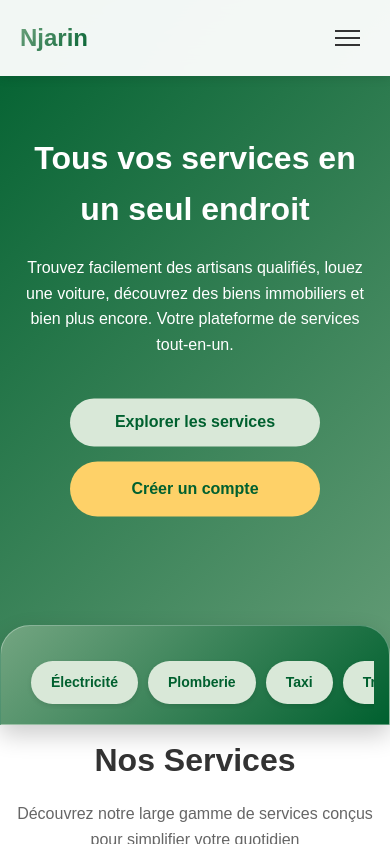
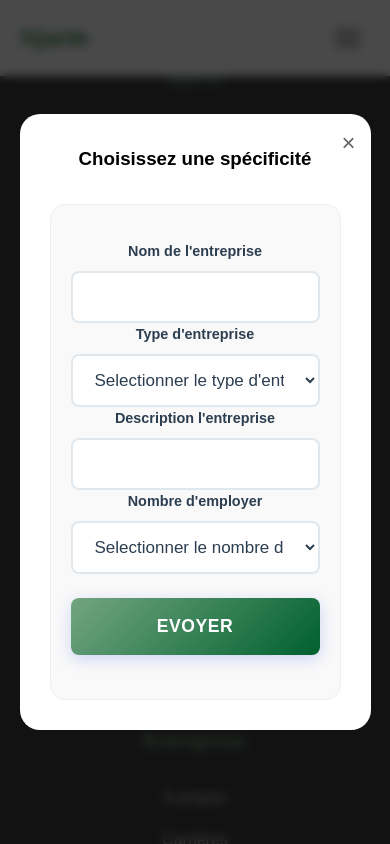
Before and after one commit to IbrahimaGueye97/njarin, an Angular app: page /prestataire in a window 390 px wide. Shown: the top 844 px of the page. Built offline with nearby package versions, Linux system fonts and the light colour scheme.

Commit message:
Test 6 change prestataire component

```diff
--- a/src/app/app.routes.ts
+++ b/src/app/app.routes.ts
@@ -5,6 +5,7 @@ import {RegisterComponentComponent} from './auth/register-component/register-com
 import {
   ServicesComponentComponent
 } from './artisans-depanneurs-services/services-component/services-component.component';
+import {PrestataireComponentComponent} from "./auth/prespataire-component/prestataire-component.component";
 
 export const routes: Routes = [
   {
@@ -27,6 +28,10 @@ export const routes: Routes = [
     component: ServicesComponentComponent
   },
   {
+    path: 'prestataire',
+    component: PrestataireComponentComponent
+  },
+  {
     path: '**',
     component: HomeComponentComponent
   }
--- /dev/null
+++ b/src/app/auth/prespataire-component/prestataire-component.component.css
@@ -0,0 +1,159 @@
+/* Popup Styles */
+.popup-overlay {
+    position: fixed;
+    top: 0;
+    left: 0;
+    right: 0;
+    bottom: 0;
+    background: rgba(0, 0, 0, 0.7);
+    display: flex;
+    justify-content: center;
+    align-items: center;
+    z-index: 1000;
+    backdrop-filter: blur(5px);
+}
+
+.popup-content {
+    background: white;
+    border-radius: 20px;
+    padding: 30px;
+    width: 90%;
+    max-width: 800px;
+    max-height: 90vh;
+    overflow-y: auto;
+    position: relative;
+    animation: popIn 0.3s ease-out;
+}
+
+@keyframes popIn {
+    from {
+        transform: scale(0.8);
+        opacity: 0;
+    }
+    to {
+        transform: scale(1);
+        opacity: 1;
+    }
+}
+
+.close-btn {
+    position: absolute;
+    top: 15px;
+    right: 15px;
+    font-size: 24px;
+    background: none;
+    border: none;
+    cursor: pointer;
+    color: #666;
+    transition: color 0.3s;
+}
+
+.close-btn:hover {
+    color: #333;
+}
+
+.popup-options {
+    display: grid;
+    grid-template-columns: repeat(auto-fit, minmax(200px, 1fr));
+    gap: 20px;
+    margin-top: 30px;
+}
+
+.option-card {
+    background: #f9f9f9;
+    border-radius: 15px;
+    padding: 20px;
+    text-align: center;
+    cursor: pointer;
+    transition: all 0.3s;
+    border: 1px solid #eee;
+}
+
+.option-card:hover {
+    background: #f0f0f0;
+    transform: translateY(-5px);
+    box-shadow: 0 5px 15px rgba(0, 0, 0, 0.1);
+}
+
+.option-icon {
+    font-size: 2.5rem;
+    display: block;
+    margin-bottom: 15px;
+}
+
+.form-input,
+.form-select {
+    width: 80%;
+    padding: 14px 18px;
+    font-size: 17px;
+    border: 2px solid #e1e8ed;
+    border-radius: 8px;
+    background: #ffffff;
+    color: #2c3e50;
+    transition: all 0.3s ease;
+    box-sizing: border-box;
+    outline: none;
+    /*font-family: inherit;*/
+}
+
+ label {
+    display: block;
+    font-size: 0.9rem;
+    font-weight: 600;
+    color: #2c3e50;
+    margin-bottom: 0.5rem;
+}
+
+.form-input:focus,
+.form-select:focus {
+    border-color: #00602F;
+    box-shadow: 0 0 0 3px rgba(102, 126, 234, 0.1);
+    transform: translateY(-1px);
+}
+
+.form-input::placeholder {
+    color: #D9E8D8;
+    font-weight: 400;
+}
+
+.btn-register {
+    width: 80%;
+    padding: 18px;
+    background: linear-gradient(135deg, #73A581 0%, #00602F 100%);
+    color: white;
+    border: none;
+    border-radius: 8px;
+    font-size: 1.1rem;
+    font-weight: 600;
+    cursor: pointer;
+    transition: all 0.3s ease;
+    text-transform: uppercase;
+    letter-spacing: 0.5px;
+    box-shadow: 0 4px 15px rgba(102, 126, 234, 0.3);
+    margin-bottom: 1.5rem;
+    margin-top: 1.5rem;
+}
+
+.btn-register:hover:not(:disabled) {
+    transform: translateY(-2px);
+    box-shadow: 0 6px 20px rgba(102, 126, 234, 0.4);
+}
+
+.btn-register:disabled {
+    background: #bdc3c7;
+    cursor: not-allowed;
+    box-shadow: none;
+    transform: none;
+}
+@media (max-width: 480px) {
+    .form-input,
+    .form-select,
+    .btn-register{
+        width: 100%;
+    }
+
+    .btn-register h1 {
+        font-size: 1.75rem;
+    }
+
+}
--- /dev/null
+++ b/src/app/auth/prespataire-component/prestataire-component.component.html
@@ -0,0 +1,43 @@
+<div id="popup" class="popup-overlay" *ngIf="showPopup.show">
+    <div class="popup-content">
+        <button class="close-btn" (click)="closePopup()">&times;</button>
+        <h3>Choisissez une spécificité</h3>
+        <div class="popup-options">
+
+            <!-- Options pour immobilier -->
+                <div class="option-card">
+                    <span class="option-icon"></span>
+<!--                    <h4>Nom de l'entreprise</h4>-->
+                    <label for="code">Nom de l'entreprise</label>
+                    <input type="text" class="form-input">
+                    <label for="code">Type d'entreprise</label>
+                    <select name="selected" id="" class="form-select">
+                        <option value="">Selectionner le type d'entreprise</option>
+                        <option value="">Vente</option>
+                        <option value="">Prestation service</option>
+                        <option value="">Location de voiture</option>
+                    </select>
+<!--                    <h4>Description</h4>-->
+
+                    <label for="code">Description l'entreprise</label>
+                    <input type="text" class="form-input">
+<!--                    <h4>Nombre d'enployer</h4>-->
+
+                    <label for="code">Nombre d'employer</label>
+                    <select name="selected" id="" class="form-select">
+                        <option value="">Selectionner le nombre d'employer</option>
+                        <option value="">1</option>
+                        <option value="">1 a 5</option>
+                        <option value="">3 a 10</option>
+                        <option value="">10 a 20</option>
+                        <option value="">20 a 50</option>
+                        <option value="">50 a 100</option>
+                        <option value="">Plus de 100</option>
+                    </select>
+<!--                    <h3>Merci de votre confience</h3>-->
+                    <button type="submit" class="btn-register">Evoyer</button>
+                </div>
+
+        </div>
+    </div>
+</div>
--- /dev/null
+++ b/src/app/auth/prespataire-component/prestataire-component.component.ts
@@ -0,0 +1,27 @@
+import { Component } from '@angular/core';
+import {NgForOf, NgIf, NgSwitchCase} from "@angular/common";
+import {Router} from "@angular/router";
+
+@Component({
+  selector: 'app-prespataire-component',
+    imports: [
+        NgForOf,
+        NgIf,
+        NgSwitchCase
+    ],
+  templateUrl: './prestataire-component.component.html',
+  styleUrl: './prestataire-component.component.css'
+})
+export class PrestataireComponentComponent {
+
+
+    constructor(private readonly router: Router,) {
+    }
+    showPopup = {name: '', show: true};
+
+
+    closePopup() {
+        this.showPopup.show = false;
+        this.router.navigate(['/register']).then(() => {});
+    }
+}
--- a/src/app/auth/register-component/register-component.component.html
+++ b/src/app/auth/register-component/register-component.component.html
@@ -2,6 +2,8 @@
 <section class="section-register">
   <div class="container-register">
     <h1>Créer un compte</h1>
+
+<!--      <app-prespataire-component></app-prespataire-component>-->
 
     <form class="register-form" (ngSubmit)="onSubmit()" #registerForm="ngForm">
 
--- a/src/app/auth/register-component/register-component.component.ts
+++ b/src/app/auth/register-component/register-component.component.ts
@@ -2,6 +2,7 @@ import {Component, OnDestroy, OnInit} from '@angular/core';
 import {FormsModule} from '@angular/forms';
 import {NgForOf, NgIf} from '@angular/common';
 import {Router} from '@angular/router';
+import {PrestataireComponentComponent} from "../prespataire-component/prestataire-component.component";
 
 export interface Address {
   street?: string;
@@ -35,7 +36,8 @@ export interface RegisterData {
   imports: [
     FormsModule,
     NgIf,
-    NgForOf
+    NgForOf,
+    PrestataireComponentComponent
   ],
   templateUrl: './register-component.component.html',
   styleUrl: './register-component.component.css'
--- a/src/app/home/home-component/home-component.component.html
+++ b/src/app/home/home-component/home-component.component.html
@@ -14,12 +14,13 @@
     </div>
   </section>
 
-<section class="frequency">
+<section class="frequency" id="scrollers">
     <div class="container">
         <div class="scroll-wrapper">
             <ul class="frequency-list">
                 <li (click)="showServicePage('artisans', '')"
                 (keydown.enter)="showServicePage('artisans', '')">
+<!--                    <span class="option-icon">🏢</span>-->
                     Électricité
                 </li>
                 <li (click)="showServicePage('artisans', '')"
@@ -32,6 +33,7 @@
                 </li>
                 <li (click)="showServicePage('immobilier', '')"
                     (keydown.enter)="showServicePage('artisans', '')">
+                    <span class="option-icon">🏠</span>
                     Trouver une chambre
                 </li>
                 <li (click)="showServicePage('immobilier', '')"
@@ -152,7 +154,7 @@
         <p>Rejoignez des milliers d'utilisateurs qui font confiance à ServiceHub pour leurs besoins quotidiens</p>
         <div class="hero-cta">
           <a class="btn-primary" (click)="register()">Créer un compte</a>
-          <a class="btn-secondary" (click)="register()">Devenir prestataire</a>
+          <a class="btn-secondary" (click)="openPopup('prestataire')">Devenir prestataire</a>
         </div>
       </div>
     </div>
--- a/src/app/home/home-component/home-component.component.ts
+++ b/src/app/home/home-component/home-component.component.ts
@@ -143,11 +143,14 @@ export class HomeComponentComponent implements OnInit, OnDestroy {
   }
 
   scrollToServices(): void {
-    const servicesSection = document.getElementById('services');
+    const servicesSection = document.getElementById('scrollers');
     if (servicesSection) {
-      servicesSection.scrollIntoView({
-        behavior: 'smooth',
-        block: 'start'
+      const elementPosition = servicesSection.getBoundingClientRect().top;
+      const offsetPosition = elementPosition + window.scrollY - 80; // Ajustez 80px selon votre header
+
+      window.scrollTo({
+        top: offsetPosition,
+        behavior: 'smooth'
       });
     }
   }
@@ -388,14 +391,17 @@ export class HomeComponentComponent implements OnInit, OnDestroy {
       case 'domicile':
         newState = {name: 'domicile', show: true};
         break;
-      case 'Événements':
+      case 'evénements':
         newState = {name: 'Événements', show: true};
         break;
-      case 'Sante':
+      case 'sante':
         newState = {name: 'Sante', show: true};
         break;
       case 'technicien':
         newState = {name: 'Technicien', show: true};
+        break;
+      case 'prestataire':
+        newState = {name: 'Prestataire', show: true};
         break;
       default:
         this.router.navigate(['']).then(() => {});
--- a/src/app/home/popup-service/popup-service.component.ts
+++ b/src/app/home/popup-service/popup-service.component.ts
@@ -86,10 +86,46 @@ export class PopupServiceComponent implements OnInit {
     transportOptions = [
         {
             icon: '<UNK>',
-            title: 'Unknown',
-            description: 'Unknown',
+            title: 'Taxi',
+            description: 'Trouver un taxi',
+        },
+        {
+            icon: '<UNK>',
+            title: 'Livraison',
+            description: 'Livraison express',
+        },
+        {
+            icon: '<UNK>',
+            title: 'Location',
+            description: 'Trouver une voiture a louer une voiture',
+        },
+        {
+            icon: '<UNK>',
+            title: 'Achat',
+            description: 'Achat/vente de véhicules',
+        },
+        {
+            icon: '<UNK>',
+            title: 'Pieces',
+            description: 'Pièces détachées auto et moto',
+        },
+        {
+            icon: '<UNK>',
+            title: 'Camion',
+            description: 'Location camionnette',
+        },
+        {
+            icon: '<UNK>',
+            title: "Covoiturage",
+            description: 'Covoiturage'
+        },
+        {
+            icon: '<UNK>',
+            title: 'Transport marchandise',
+            description: 'Transport de marchandises'
         }
     ];
+
     artisanOptions = [
         {
             icon: '<UNK>',
@@ -101,7 +137,20 @@ export class PopupServiceComponent implements OnInit {
             title: 'Unknown',
             description: 'Unknown',
         }
+
     ];
+
+    prestataire = [
+        'Entreprise',
+        'Restaurant',
+        'Ouvrier',
+        'Technicien califier',
+        'Hotel',
+        'Agence Immobiliere',
+        'Taxi',
+        'Agence de recrutement',
+        'Artisan'
+    ]
 
 
 }
```
Also changed, not shown: src/app/home/popup-service/popup-service.component.html (+11 -0 lines), src/app/shared/shared.service.ts (+13 -0 lines), 1 other file (tests, documents, lock files or other folders).
